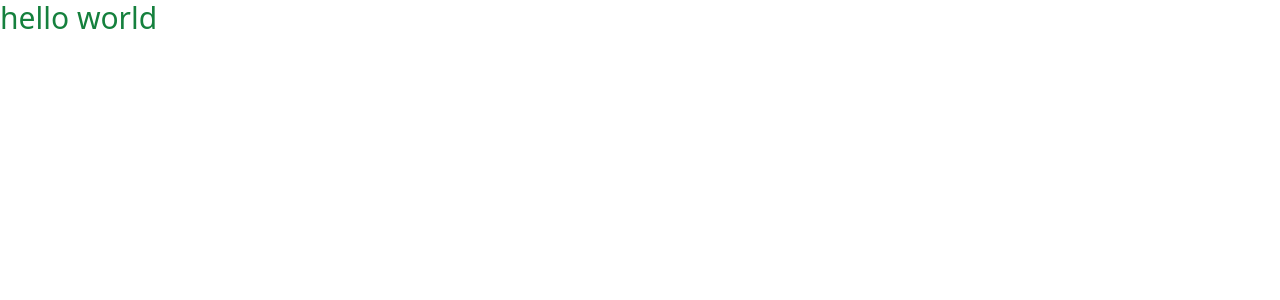
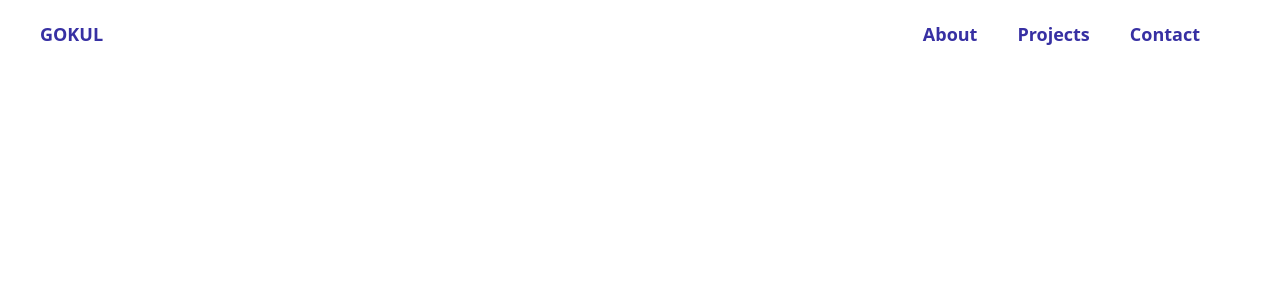
Before and after one commit to gokulprasanthb/portfolio, a React (Create React App) app: page / in a window 1280 px wide. Shown: the top 300 px of the page. Built offline with nearby package versions, Linux system fonts and the light colour scheme.

Commit message:
navbar add

```diff
--- a/package.json
+++ b/package.json
@@ -3,6 +3,7 @@
   "version": "0.1.0",
   "private": true,
   "dependencies": {
+    "@heroicons/react": "^2.1.4",
     "@testing-library/jest-dom": "^5.17.0",
     "@testing-library/react": "^13.4.0",
     "@testing-library/user-event": "^13.5.0",
--- a/src/App.jsx
+++ b/src/App.jsx
@@ -1,13 +1,11 @@
 import React from 'react'
+import Header from './components/Header'
 
 const App = () => {
   return (
-    <section>
-      <div>
-        <h1 className='text-green-700 text-3xl'>hello world</h1>
-      </div>
-    </section>
-
+    <div>
+      <Header/>
+    </div>
   )
 }
 
--- /dev/null
+++ b/src/components/Header.jsx
@@ -0,0 +1,28 @@
+import React, { useState } from 'react'
+import { Bars3Icon } from '@heroicons/react/24/solid'
+
+const Header = () => {
+    const[toggleMenu, setToggleMenu] = useState(false)
+  return (
+    <header className='flex justify-between py-5 font-semibold text-indigo-800 text-lg max-md:bg-indigo-950 max-md:text-white'>
+        <a href="/" className='pl-10 font-bold'>GOKUL</a>
+        <nav className='hidden md:block'>
+            <ul className='flex flex-row space-x-10 pr-20 '>
+                <li className='hover:text-indigo-950'><a href="/">About</a></li>
+                <li className='hover:text-indigo-950'><a href="/">Projects</a></li>
+                <li className='hover:text-indigo-950'><a href="/">Contact</a></li>
+            </ul>
+        </nav>
+        {toggleMenu && <nav className='items-end block md:hidden fixed top-14 right-0 w-1/3 h-full bg-indigo-950 text-white text-start px-8'>
+            <ul className='flex flex-col space-y-8 pt-8 '>
+                <li className='hover:text-indigo-950'><a href="/">About</a></li>
+                <li className='hover:text-indigo-950'><a href="/">Projects</a></li>
+                <li className='hover:text-indigo-950'><a href="/">Contact</a></li>
+            </ul>
+        </nav>}
+        <button onClick={() => setToggleMenu(!toggleMenu)} className='block md:hidden'><Bars3Icon className=' max-md:text-white h-8 text-lg font-bold pr-4'/></button>
+    </header>
+  )
+}
+
+export default Header
```
Also changed, not shown: 1 other file (tests, documents, lock files or other folders).
